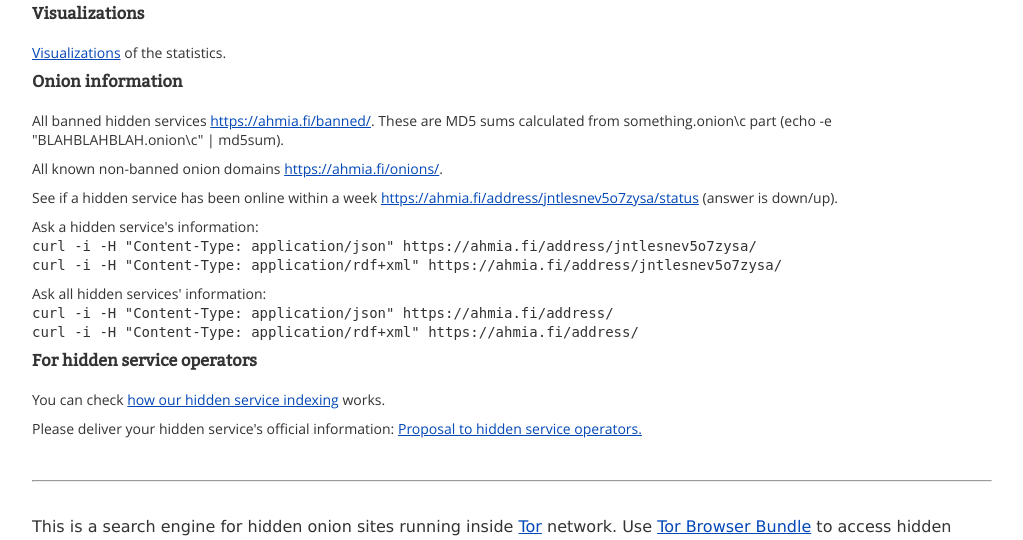
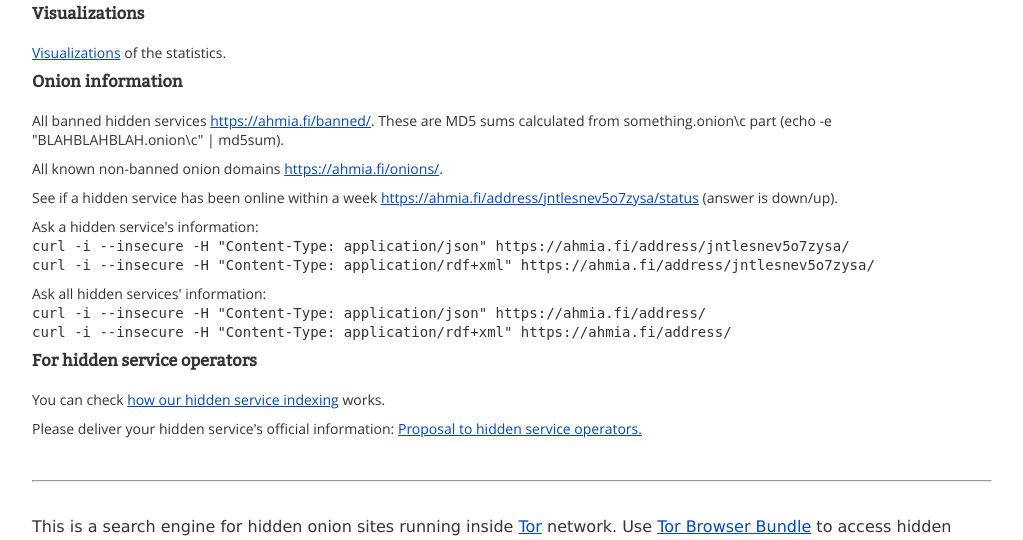
Before and after one commit to juhanurmi/ahmia, a Django app: page /documentation/ in a window 1280 px wide. Shown: the part 658-1198 px from the top of the page, without its empty margins (128-1151 px from the left). Run offline with Django 3.2, Linux system fonts and the light colour scheme; data that the repository does not hold is empty; parts of the project's set-up code (start-up, migrations or seed data) failed here and were passed over.

Commit message:
Ahmia documentation page updated.

```diff
--- a/ahmia/templates/documentation.html
+++ b/ahmia/templates/documentation.html
@@ -56,11 +56,11 @@
   Ask a hidden service's information:
   <br />
   <code>
-curl -i -H "Content-Type: application/json" https://ahmia.fi/address/jntlesnev5o7zysa/
+curl -i --insecure -H "Content-Type: application/json" https://ahmia.fi/address/jntlesnev5o7zysa/
 </code>
   <br />
   <code>
-curl -i -H "Content-Type: application/rdf+xml" https://ahmia.fi/address/jntlesnev5o7zysa/
+curl -i --insecure -H "Content-Type: application/rdf+xml" https://ahmia.fi/address/jntlesnev5o7zysa/
 </code>
 </p>
 
@@ -68,11 +68,11 @@
   Ask all hidden services' information:
   <br />
   <code>
-curl -i -H "Content-Type: application/json" https://ahmia.fi/address/
+curl -i --insecure -H "Content-Type: application/json" https://ahmia.fi/address/
 </code>
   <br />
   <code>
-curl -i -H "Content-Type: application/rdf+xml" https://ahmia.fi/address/
+curl -i --insecure -H "Content-Type: application/rdf+xml" https://ahmia.fi/address/
 </code>
 </p>
 
```
